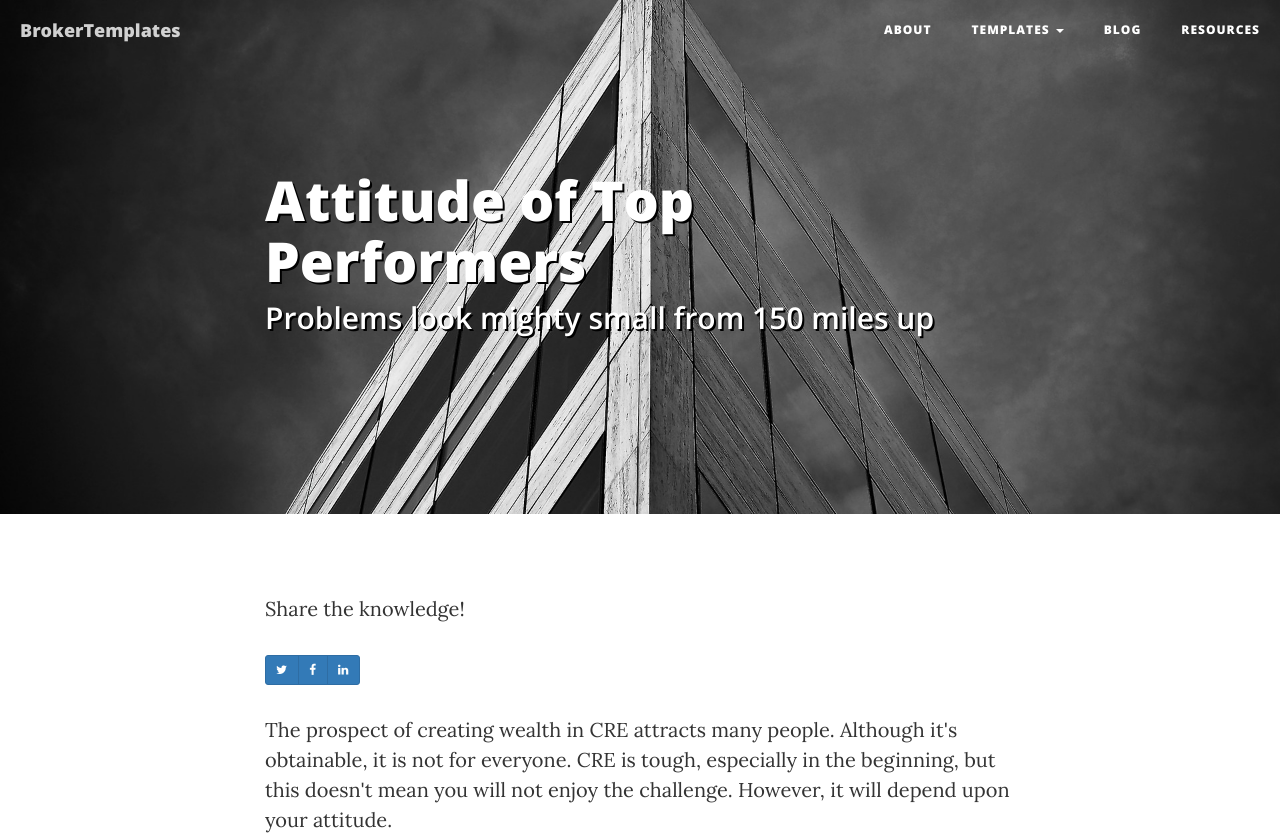
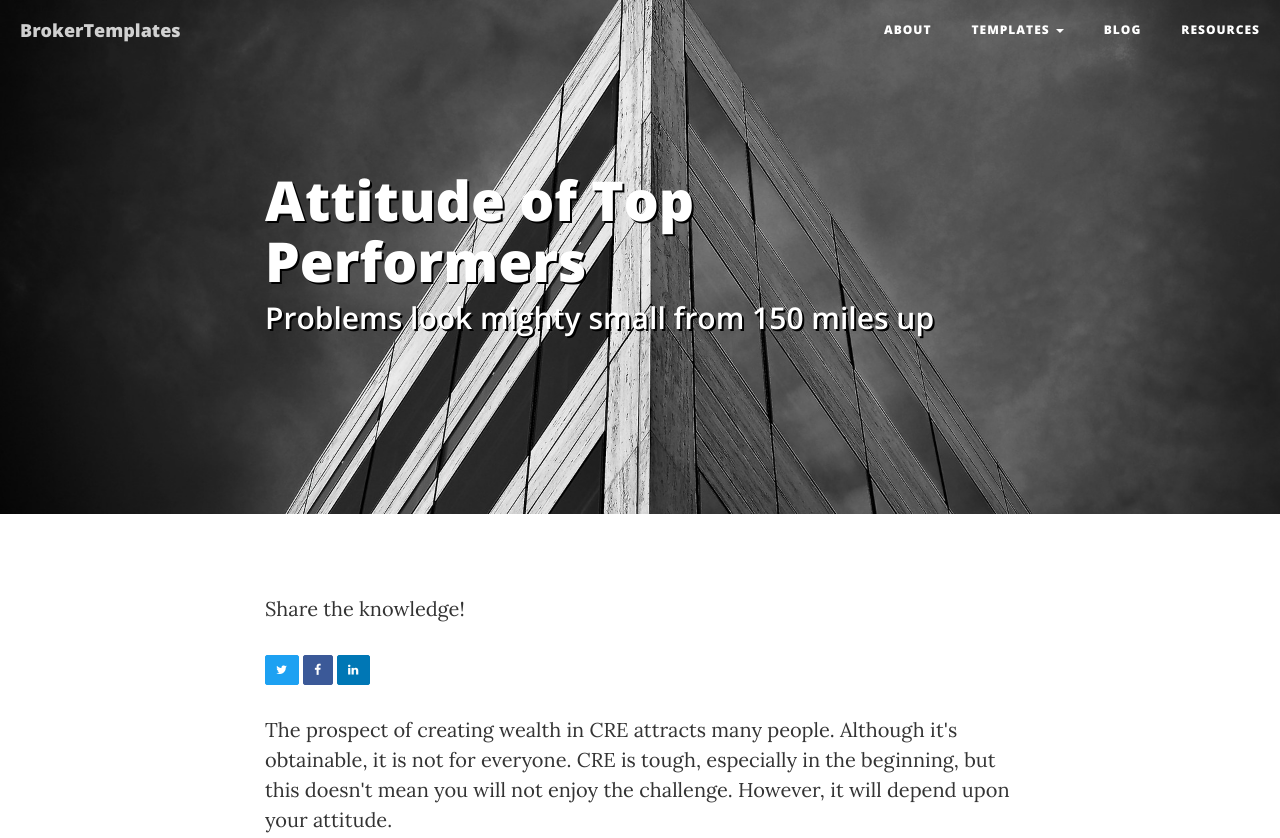
Before and after one commit to deosh/deosh.github.io, a website: page blog/attitude-of-top-performers/index.html in a window 1280 px wide. Shown: the top 838 px of the page. Drawn offline with nearby package versions, Linux system fonts and the light colour scheme; files that its build step writes are made by us from their sources.

Commit message:
colored social share buttons to match brand colors

```diff
--- a/blog/css/style.css
+++ b/blog/css/style.css
@@ -7,3 +7,24 @@
     /*background-color: transparent;*/
     color:#000;
   }
+
+.twitter-share-button {
+    background-color: #1da1f2 !important;
+    border-color: #1da1f2 !important;
+    border-radius: 2px !important;
+    margin: 0 5px;
+}
+
+.facebook-share-button {
+    background-color: #3b5998 !important;
+    border-color: #3b5998 !important;
+    border-radius: 2px !important;
+    margin: 0 5px;
+}
+
+.linkedin-share-button {
+    background-color: #0077b5 !important;
+    border-color: #0077b5 !important;
+    border-radius: 2px !important;
+    margin: 0 5px;
+}
```
